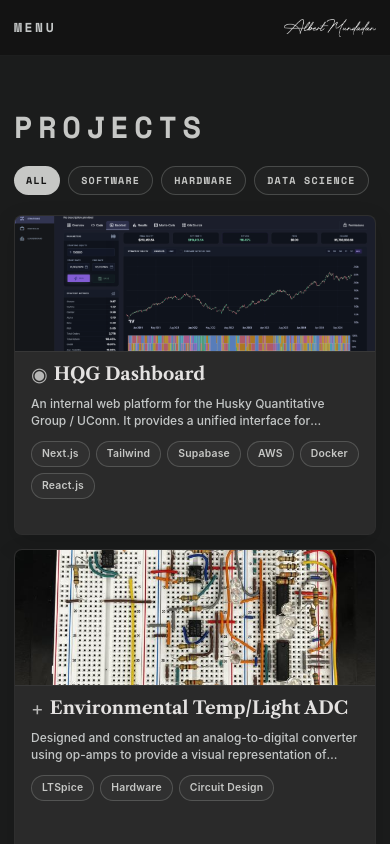
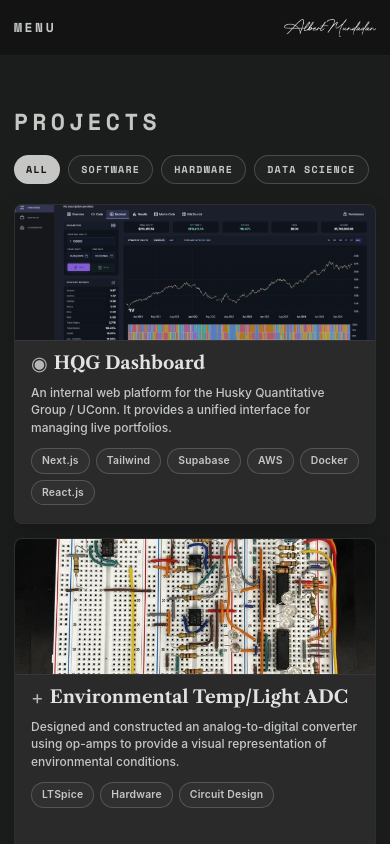
Before and after one commit to AlbertMundadan/albertmundadan.github.io, a React (Vite) app: page /projects in a window 390 px wide. Shown: the top 844 px of the page. Built offline with nearby package versions, Linux system fonts and the light colour scheme.

Commit message:
style: mobile ui tweaks

```diff
--- a/src/components/MenuBar.jsx
+++ b/src/components/MenuBar.jsx
@@ -6,7 +6,7 @@ import { siteNavLinks } from '../siteNav.js'
 function getNavClass(isActive, size) {
   const baseClass =
     size === 'mobile'
-      ? "pl-3 font-['Space_Mono'] text-[9px] font-bold uppercase tracking-[0.16em] transition-all duration-300"
+      ? "pl-3 font-['Space_Mono'] text-[12px] font-bold uppercase tracking-[0.16em] transition-all duration-300"
       : "font-['Space_Mono'] text-[12px] font-bold uppercase tracking-[0.16em] transition-colors duration-500"
 
   if (size === 'mobile') {
--- a/src/components/ProjectCard.jsx
+++ b/src/components/ProjectCard.jsx
@@ -1,7 +1,7 @@
 function ProjectCard({ project }) {
   if (project.isPlaceholder) {
     return (
-      <article className="flex h-[20rem] w-full max-w-[24.25rem] flex-col overflow-hidden rounded-lg border border-dashed border-[color:var(--outline-variant)]/30 bg-[color:rgba(42,42,42,0.4)]">
+      <article className="flex min-h-[20rem] w-full max-w-[24.25rem] flex-col overflow-hidden rounded-lg border border-dashed border-[color:var(--outline-variant)]/30 bg-[color:rgba(42,42,42,0.4)] md:h-[20rem]">
         <div className="aspect-[16/9] w-full max-h-[7.35rem] shrink-0 border-b border-dashed border-[color:var(--outline-variant)]/20 bg-[color:rgba(53,53,53,0.3)]" />
         <div className="flex flex-1 flex-col justify-center px-4 py-4 text-center">
           <h3 className="font-['Libre_Caslon_Text'] text-[1.08rem] font-bold leading-tight text-[color:var(--outline)]">
@@ -16,7 +16,7 @@ function ProjectCard({ project }) {
   }
 
   return (
-    <article className="group flex h-[20rem] w-full max-w-[24.25rem] flex-col overflow-hidden rounded-lg border border-[color:var(--outline-variant)]/15 bg-[var(--surface-container-high)] shadow-[0_8px_24px_rgba(0,0,0,0.14)] transition-all duration-300 hover:-translate-y-1 hover:border-[color:var(--secondary)]/18 hover:shadow-[0_14px_30px_rgba(0,0,0,0.2)]">
+    <article className="group flex min-h-[20rem] w-full max-w-[24.25rem] flex-col overflow-hidden rounded-lg border border-[color:var(--outline-variant)]/15 bg-[var(--surface-container-high)] shadow-[0_8px_24px_rgba(0,0,0,0.14)] transition-all duration-300 hover:-translate-y-1 hover:border-[color:var(--secondary)]/18 hover:shadow-[0_14px_30px_rgba(0,0,0,0.2)] md:h-[20rem]">
       <div className="aspect-[16/9] w-full max-h-[8.5rem] shrink-0 overflow-hidden border-b border-[color:var(--outline-variant)]/10 bg-[var(--surface-container-highest)]">
         {project.imageSrc ? (
           <img
@@ -32,7 +32,7 @@ function ProjectCard({ project }) {
           </div>
         )}
       </div>
-      <div className="flex flex-1 flex-col px-4 pt-3">
+      <div className="flex flex-1 flex-col px-4 pt-3 pb-[3px]">
         <div className="mb-2.5 flex items-center gap-1.5">
           <span className="text-[1.2rem] leading-none text-[var(--secondary)]/90">
             {project.icon}
@@ -46,7 +46,7 @@ function ProjectCard({ project }) {
           {project.description}
         </p>
 
-        <div className="mb-3 flex flex-wrap gap-1.5">
+        <div className="project-tags-clamp mb-3 flex flex-wrap gap-1.5 overflow-hidden">
           {project.tags.map((tag) => (
             <span
               key={tag}
--- a/src/pages/ContactPage.jsx
+++ b/src/pages/ContactPage.jsx
@@ -41,7 +41,7 @@ function ContactPage() {
       <main className="flex-1 px-3.5 pt-12 pb-6 md:px-10 md:pt-16 md:pb-8">
         <section className="mx-auto max-w-[72rem]">
           <div className="mb-8 max-w-[36rem]">
-            <p className="font-['Space_Mono'] text-[1.9rem] font-bold uppercase tracking-[0.18em] text-[var(--secondary)]">
+            <p className="font-['Space_Mono'] text-[1.45rem] font-bold uppercase tracking-[0.18em] text-[var(--secondary)] md:text-[1.9rem]">
               Contact
             </p>
           </div>
--- a/src/pages/HomePage.jsx
+++ b/src/pages/HomePage.jsx
@@ -164,7 +164,7 @@ function HomePage() {
       <main className="relative flex-1 pt-13">
         <section className="backdrop-glow relative px-3.5 py-14 pt-9 md:px-10 md:py-14">
           <div className="mx-auto flex max-w-[72rem] flex-col gap-5 md:flex-row md:justify-between">
-            <div className="order-2 pt-10 flex-1 pl-25 md:order-1 md:max-w-[60%] md:pt-5">
+            <div className="order-2 pt-10 flex-1 pl-5 md:order-1 md:max-w-[60%] md:pt-5 md:pl-25">
               <h1 className="font-['Libre_Caslon_Text'] text-[1.8rem] font-bold tracking-[-0.02em] text-[var(--on-background)] md:text-[40px] md:leading-[52px]">
                 Hey, I&apos;m Albert
               </h1>
--- a/src/pages/ProjectsPage.jsx
+++ b/src/pages/ProjectsPage.jsx
@@ -29,12 +29,12 @@ function ProjectsPage() {
 
   return (
     <div className="flex min-h-screen flex-col overflow-x-hidden bg-[var(--surface-container-lowest)] text-[var(--on-background)]">
-      <MenuBar />
+      <MenuBar fixed />
 
-      <main className="flex-1 px-3.5 py-12 md:px-10 md:py-16">
+      <main className="flex-1 px-3.5 py-12 pt-[calc(3.5rem+3rem)] md:px-10 md:py-16 md:pt-[calc(3.5rem+4rem)]">
         <section className="mx-auto max-w-[72rem]">
           <div className="mb-4">
-            <p className="font-['Space_Mono'] text-[1.9rem] font-bold uppercase tracking-[0.18em] text-[var(--secondary)]">
+            <p className="font-['Space_Mono'] text-[1.45rem] font-bold uppercase tracking-[0.18em] text-[var(--secondary)] md:text-[1.9rem]">
               Projects
             </p>
 
--- a/src/styles.css
+++ b/src/styles.css
@@ -65,6 +65,10 @@ body {
 
 @media (max-width: 767px) {
   .project-description-clamp {
-    -webkit-line-clamp: 2;
+    -webkit-line-clamp: 3;
+  }
+
+  .project-tags-clamp {
+    max-height: 3.75rem;
   }
 }
```
